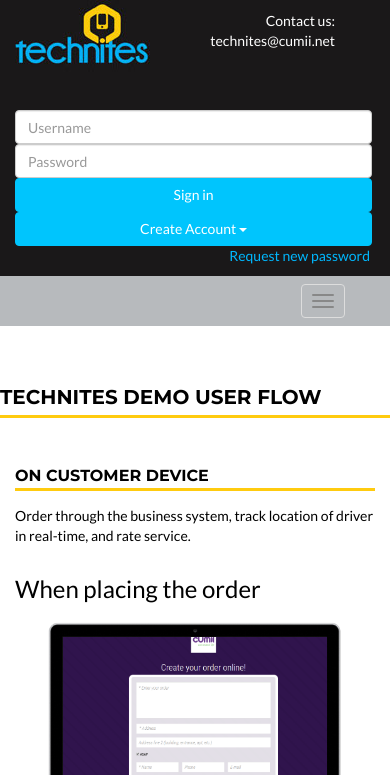
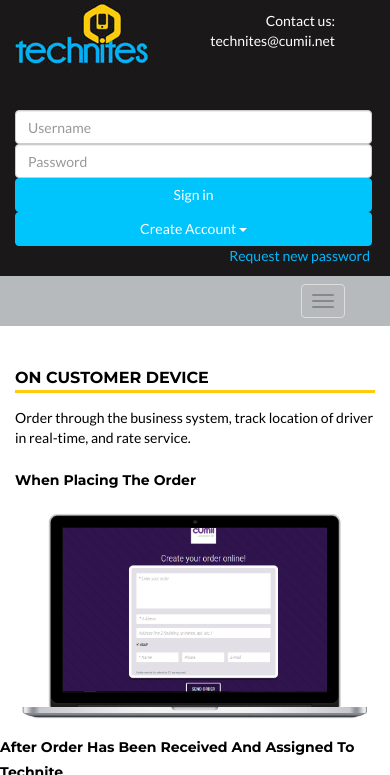
Before and after one commit to vankaizaar/appDemo, a PHP site: page / in a window 390 px wide. Shown: the top 775 px of the page. Run offline with PHP 8.4, Linux system fonts and the light colour scheme; some libraries are stand-ins or nearby versions; grey boxes are pictures that could not be loaded.

Commit message:
fixed layout

```diff
--- a/css/main.css
+++ b/css/main.css
@@ -42,6 +42,19 @@
     margin:15px 0;
     border-bottom:3px solid #ffcb0f !important;
 }
+
+h3
+{
+    font-size:14px;
+    font-weight:700;
+    color:#000;
+    font-family: 'Montserrat', sans-serif;
+    line-height:25px;
+    text-transform:capitalize;
+    /*padding:0 15px !important;*/
+    margin:10px 0;
+}
+
 #block-block-10 p{
     /*Forgotten pwd block*/
     text-align:right;
--- a/index.php
+++ b/index.php
@@ -76,16 +76,15 @@
             </div>
         </header>
         <section>
-            <div class="container" style="margin-top: 10px">
+            <div class="container">
                 <div class="row">
-                    <h1>Technites Demo User Flow</h1>
-                    <div class="col col-lg-3">
+                    <div class="col-sm-3">
                         <div class="row">
-                            <div class="col-md-12">
+                            <div class="col-sm-12">
                                 <h2>On customer Device</h2>
                                 <p>Order through the business system, track location of driver in real-time, and rate service.</p>
                                 <div class="row">
-                                    <div class="col-md-12">
+                                    <div class="col-sm-12">
                                         <h3>When placing the order</h3>
                                         <div class="device-mockup" data-device="macbook" data-orientation="portrait" data-color="white">
                                             <div class="device">
@@ -123,14 +122,14 @@
                             </div>
                         </div>
                     </div>
-                    <div class="col col-lg-6">
+                    <div class="col-sm-6">
                         <div class="row">
                             <div class="row">
-                                <div class="col-md-12">
+                                <div class="col-sm-12">
                                     <h2>Business Management Dashboard</h2>
                                     <p>Dispatch orders to drivers, locate and communicate with drivers.</p>
                                     <div class="row">
-                                        <div class="col-md-12">
+                                        <div class="col-sm-12">
                                             <div class="device-mockup" data-device="macbook" data-orientation="portrait" data-color="white">
                                                 <div class="device">
                                                     <div class="screen">
@@ -149,13 +148,13 @@
                             </div>
                         </div>
                     </div>
-                    <div class="col-lg-3">
+                    <div class="col-sm-3">
                         <div class="row">
-                            <div class="col-md-12">
+                            <div class="col-sm-12">
                                 <h2>Driver Native Mobile App</h2>
                                 <p>Manage orders on the go, share location and communicate with customers.</p>
                                 <div class="row">
-                                    <div class="col-md-10 col-md-offset-1">
+                                    <div class="col-sm-10 col-sm-offset-1">
                                         <div class="device-mockup" data-device="iphone5" data-orientation="portrait" data-color="black">
                                             <div class="device">
                                                 <div class="screen">
```
